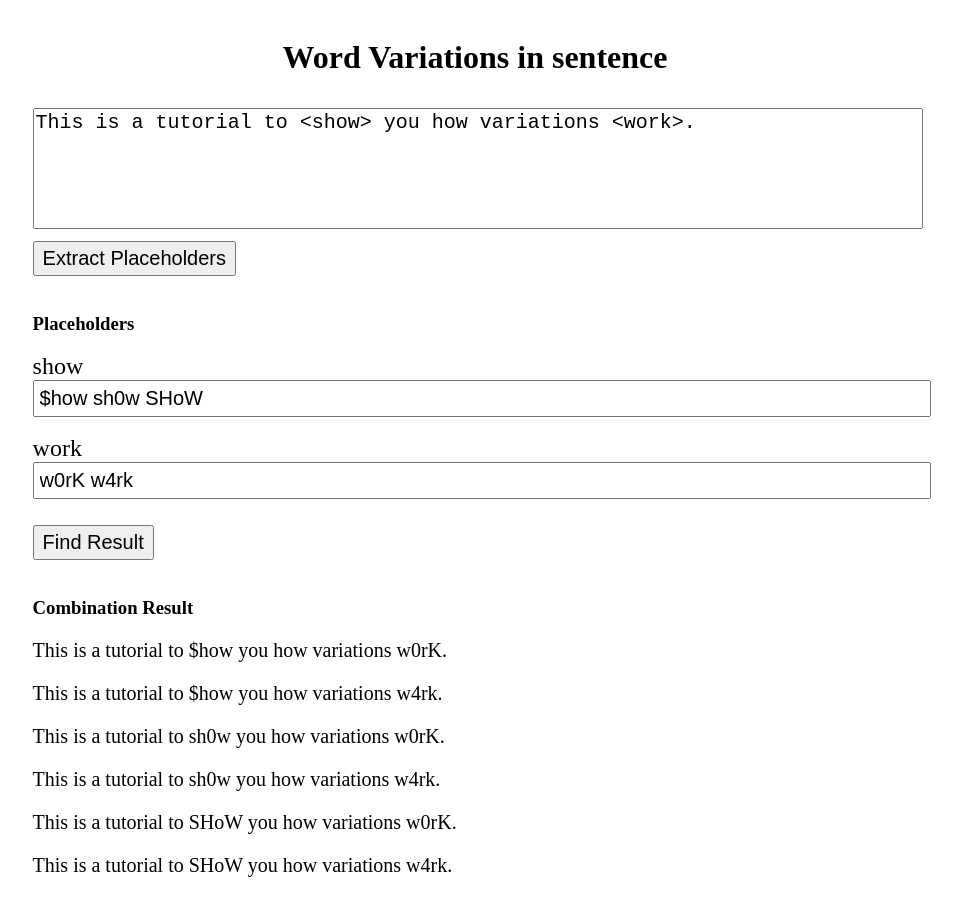
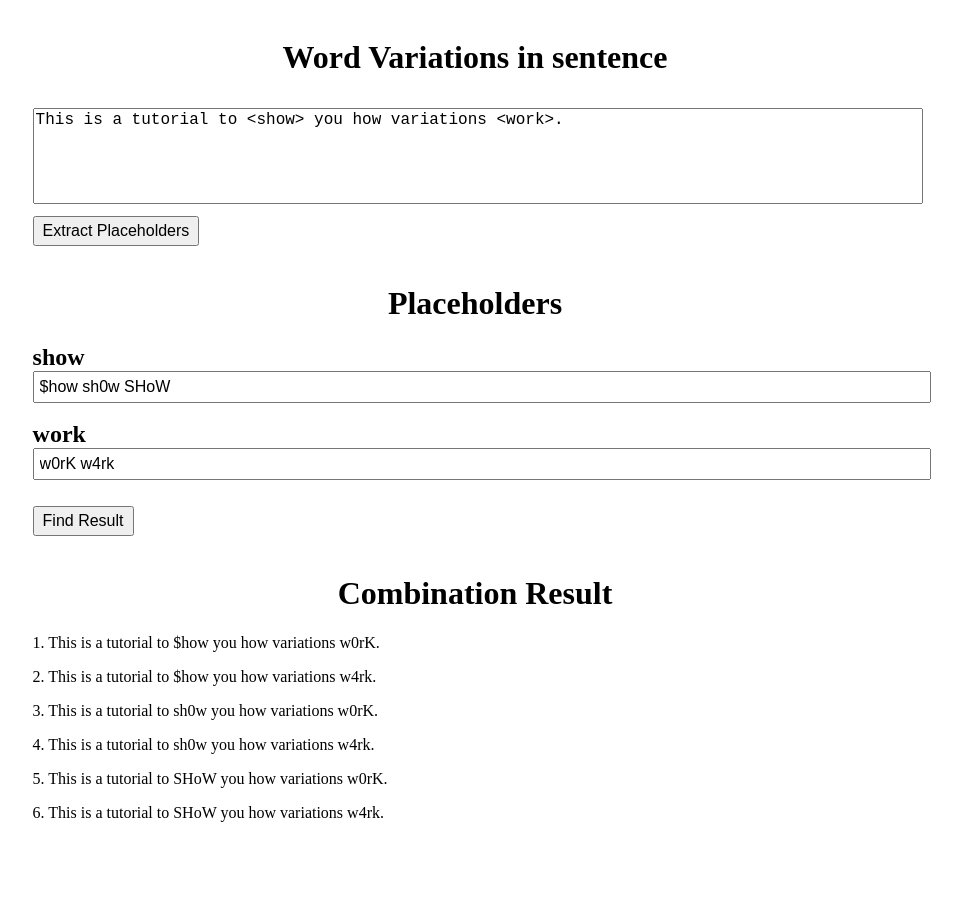
Before and after one commit to stalha97/word-variations-in-sentence, a plain HTML site: page index.html in a window 1280 px wide. Shown: the whole page, without its empty margins (165-1127 px from the left). Drawn offline with Linux system fonts and the light colour scheme.

Commit message:
changed font sizes

```diff
--- a/index.html
+++ b/index.html
@@ -12,16 +12,16 @@
 		}
 		#sentence{
 			width:100%;
-			font-size:20px;
+			font-size:16px;
 		}
 		button{
-			font-size: 20px;
+			font-size: 16px;
 			padding:4px 8px;
 			margin-top:8px;
 		}
 		#textboxes > input[type="text"]{
 			padding:5px;
-			font-size:20px;
+			font-size:16px;
 			width:100%;
 		}
 
@@ -30,6 +30,9 @@
 			padding-bottom: 50px
 		}
 
+		.text-center{
+			text-align: center
+		}
 		@media only screen and (min-width: 600px) {
 		  .center {
 			width: 70%;
@@ -48,15 +51,15 @@
 	</header>
 
 	<main>
-		<article id="main-program" class="center">
-			<section>
+		<div id="main-program" class="center">
+			<div>
 				<textarea id="sentence" rows=5></textarea>
 				<button id="extractPlaceholders"> Extract Placeholders </button> <br/><br/>
-			</section>
+			</div>
 
-			<section id="textboxes"></section>
-			<section id="result"></section>
-		</article>
+			<div id="textboxes"></div>
+			<div id="result"></div>
+		</div>
 	</main>
 
 	<script type="text/javascript">
@@ -141,7 +144,7 @@
 
 		function generateTextboxesForPlaceholders(){
 			let textboxes = document.getElementById("textboxes")
-			textboxes.innerHTML += "<h1>Placeholders</h1>";
+			textboxes.innerHTML += "<h1 class='text-center'>Placeholders</h1>";
 
 			let alreadyDonePlaceholders = [];
 			placeholders.forEach(item=>{
@@ -150,7 +153,7 @@
 					return;
 				}
 
-				let el = `<span style="font-size:24px"> ${item.word} </span> <br/> <input type="text" class="${item.word}" name="${item.word}"> <br/><br/>`
+				let el = `<span style="font-size:24px"> <b>${item.word}</b> </span> <br/> <input type="text" class="${item.word}" name="${item.word}"> <br/><br/>`
 				textboxes.innerHTML += el;
 				alreadyDonePlaceholders.push(item.word)
 			})
@@ -211,9 +214,10 @@
 
 			// Display combinations in html
 			let result = document.getElementById("result")
-			result.innerHTML = "<h1> Combination Result </h1>"
-			combinationSentences.forEach(sentence=>{
-				result.innerHTML += `<p style="font-size:20px">${sentence}</p>`;
+			result.innerHTML = "<h1 class='text-center'> Combination Result </h1>"
+			combinationSentences.forEach((sentence, index)=>{
+				console.log(index)
+				result.innerHTML += `<p style="font-size:16px">${index+1}. ${sentence}</p>`;
 			})
 
 		}
```
